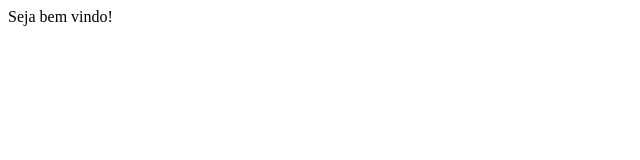
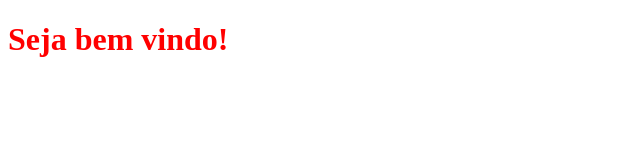
Before and after one commit to jussimar/projetoEmDuplaMonga, a website: page www/index.html in a window 1280 px wide. Shown: the whole page, without its empty margins (0-640 px from the left). Drawn offline with Linux system fonts and the light colour scheme.

Commit message:
CSS e alteração H1 no html

```diff
--- a/www/css/style.css
+++ b/www/css/style.css
@@ -1 +1,4 @@
 /**/
+h1 {
+  color: red;
+}
--- a/www/index.html
+++ b/www/index.html
@@ -11,6 +11,6 @@
 
 </head>
 <body>
-  Seja bem vindo!
+  <h1>Seja bem vindo!</h1>
 </body>
 </html>
```
